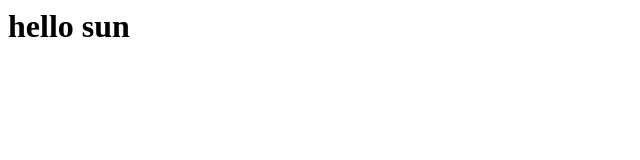
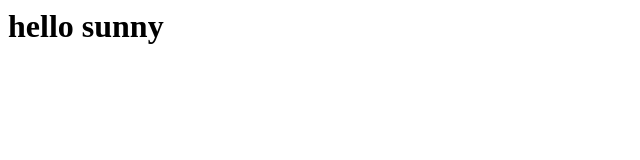
Before and after one commit to skimpuff/sunny, a plain HTML site: page index.html in a window 1280 px wide. Shown: the full height of the page, 0-640 px from the left. Drawn offline with Linux system fonts and the light colour scheme.

Commit message:
git working

```diff
--- a/index.html
+++ b/index.html
@@ -1 +1 @@
-<h1>hello sun</h1>
+<h1>hello sunny</h1>
```
